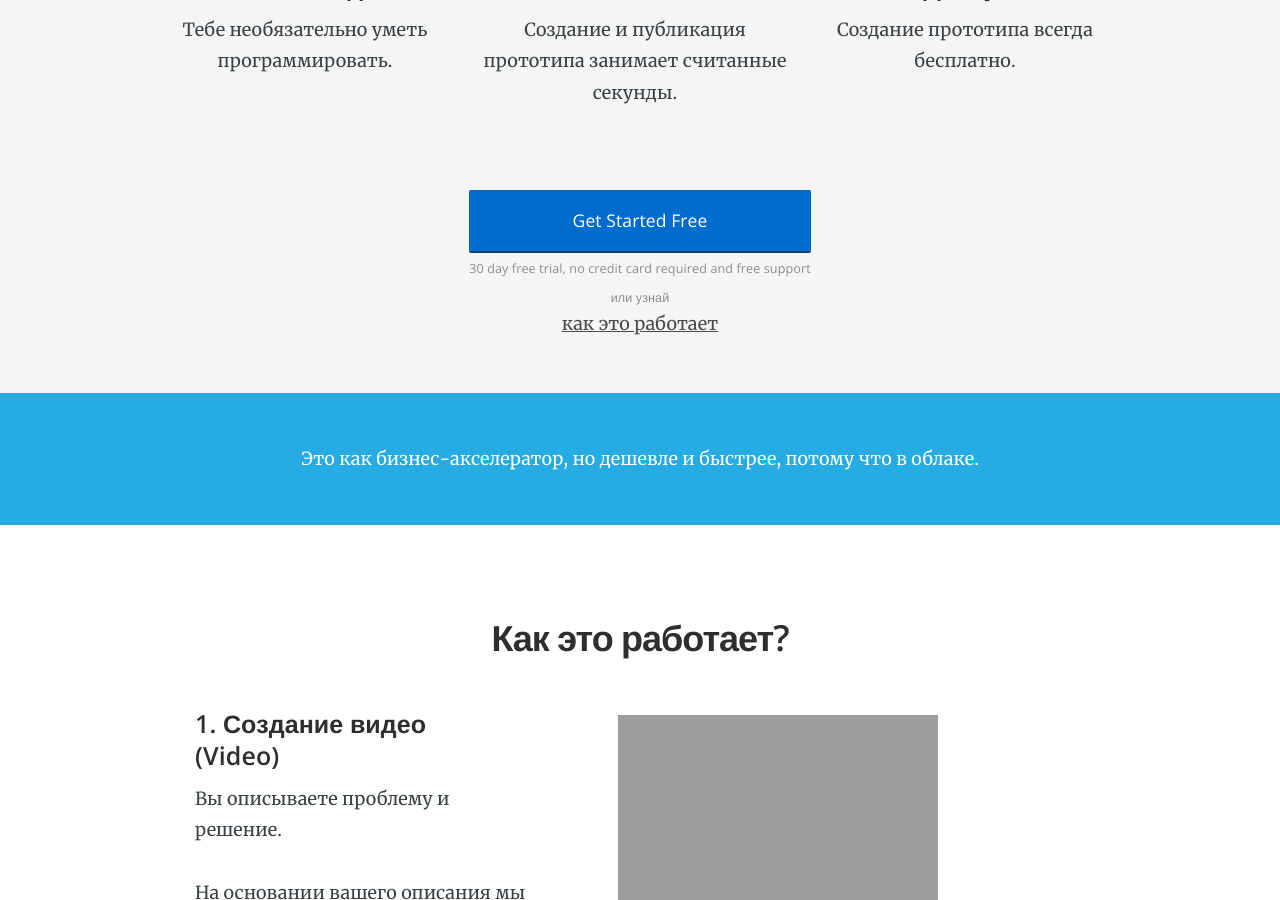
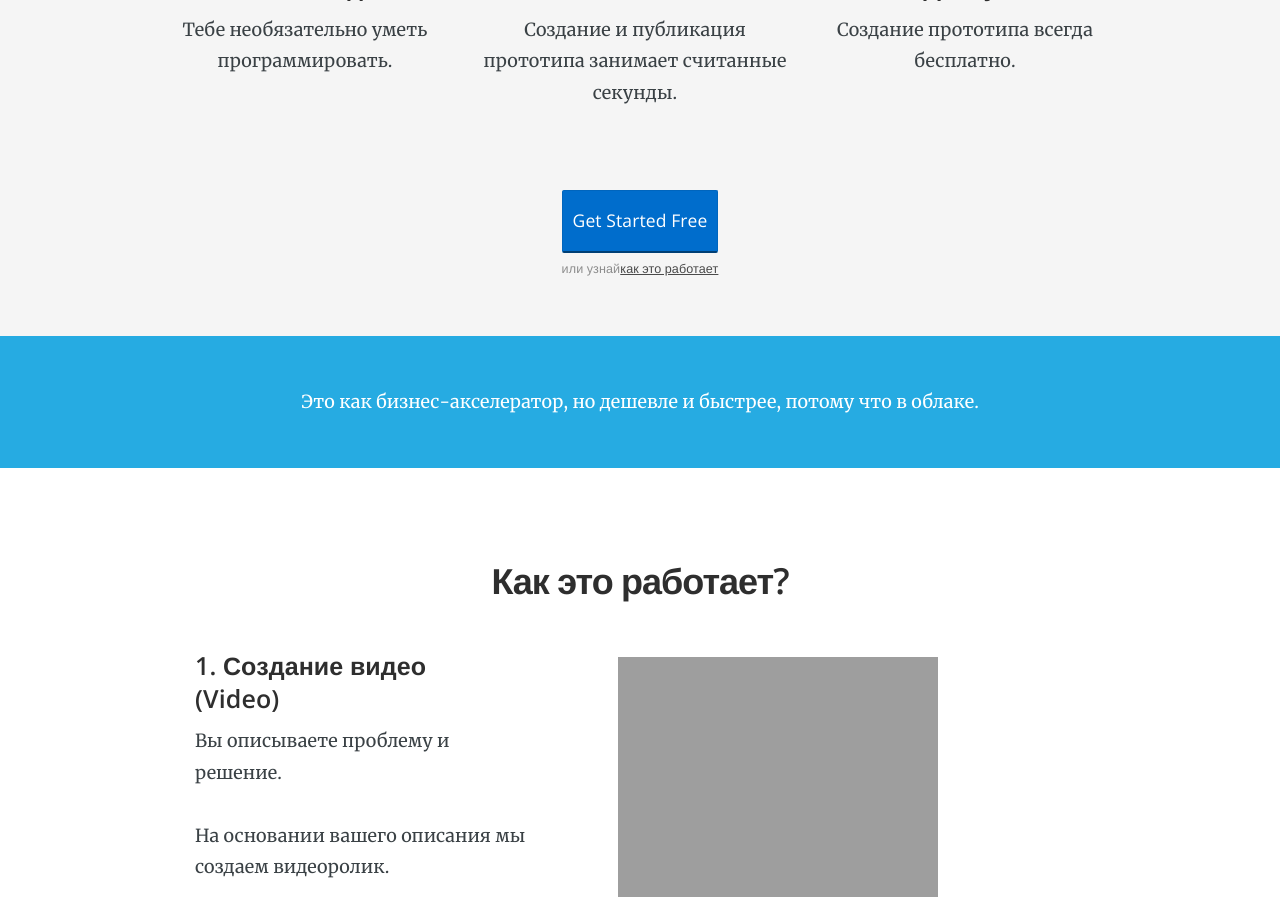
Before and after one commit to RakhimyanTim/enblabs.github.io, a Jekyll site: the page built from pages/index.html, in a window 1280 px wide and 900 px high, scrolled down 1141 px. Built offline with Jekyll 4.4.1, drawn with Linux system fonts in a browser that asks for light colours; nearby versions of some CDN libraries.

Commit message:
Update index.html

```diff
--- a/pages/index.html
+++ b/pages/index.html
@@ -40,10 +40,8 @@
 		<div style="text-align: center;">
 			<div style="display: inline-block;">
 					<a href="#" class="btn btn-block btn-centered btn-large btn-primary sign-up" style="display: inherit;">Get Started Free</a>
-				<span class="btn-sub-text">30 day free trial, no credit card required and free support</span>
+				<span class="btn-sub-text">или узнай<a href="#landing-page-content">как это работает</a></span>
 			</div>
-			<span class="btn-sub-text">или узнай</span>
-			<span class="learn-more"><a href="#landing-page-content">как это работает</a></span>
 		</div>
 	</div>
 </section>
```
